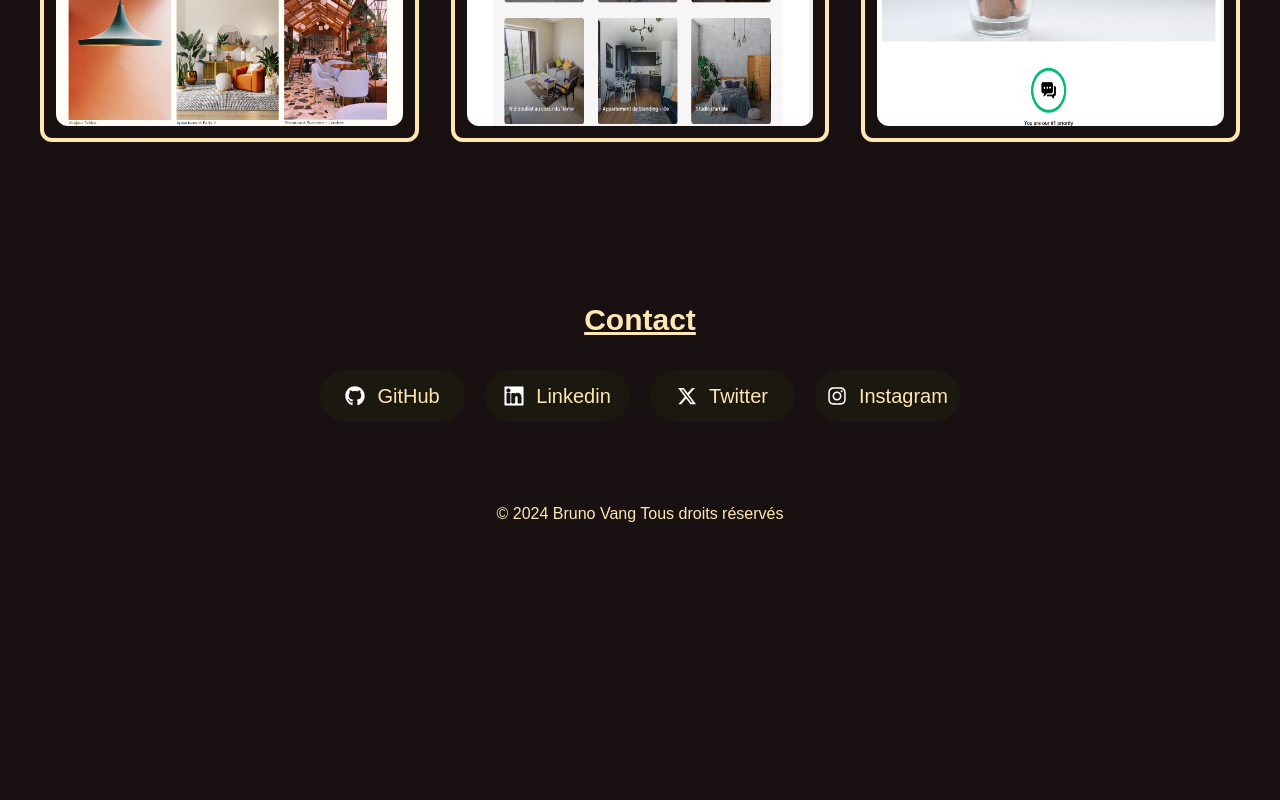
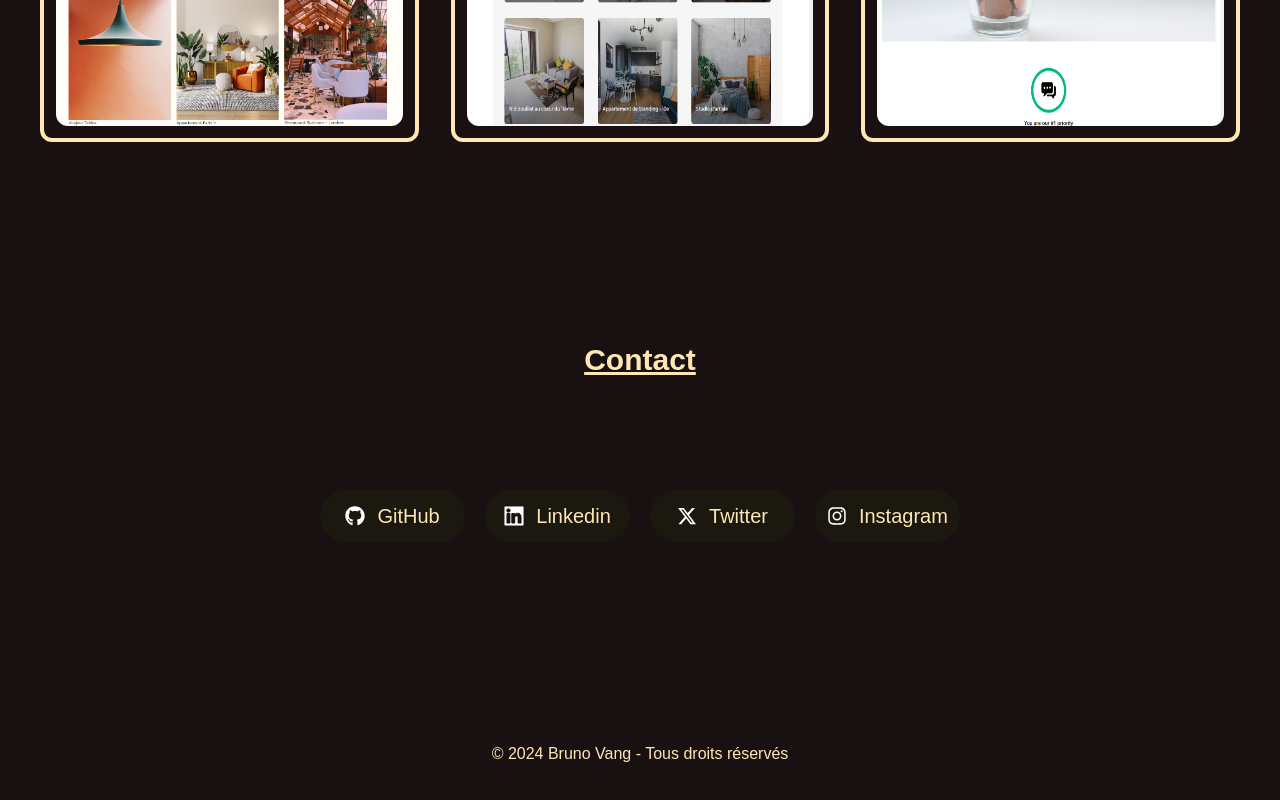
Before and after one commit to Buens18k/Portfolio, a Next.js app: page / in a window 1280 px wide. Shown: the part 1530-2330 px from the top of the page. Before the commit the page ends 2096 px from the top, so only its background shows below. Built offline with nearby package versions, Linux system fonts and the light colour scheme; a web font is replaced by a local one.

Commit message:
padding Contact

```diff
--- a/app/components/footer.tsx
+++ b/app/components/footer.tsx
@@ -1,10 +1,10 @@
 function Footer() {
   return (
-    <section>
+    <footer>
       <div className="flex justify-center p-10">
-        <p>&copy; 2024 Bruno Vang Tous droits réservés</p>
+        <p>&copy; 2024 Bruno Vang - Tous droits réservés</p>
       </div>
-    </section>
+    </footer>
   );
 }
 
--- a/app/page.tsx
+++ b/app/page.tsx
@@ -71,9 +71,9 @@ export default function Home() {
         </div>
       </section>
       <section className="w-full">
-        <div className="flex flex-col items-center justify-center gap-8">
+        <div className="flex flex-col items-center justify-center gap-8 p-10">
           <h5 className="text-3xl font-bold text-text underline">Contact</h5>
-          <div className="grid grid-cols-2 md:grid-cols-4 gap-5">
+          <div className="grid grid-cols-2 md:grid-cols-4 gap-5 p-20">
             <ButtonContact svg="/images/github.svg" buttonLink={{ title: 'GitHub', url: 'https://github.com/Buens18k' }} />
             <ButtonContact svg="/images/linkedin.svg" buttonLink={{ title: 'Linkedin', url: 'https://www.linkedin.com/in/bruno-vang/' }} />
             <ButtonContact svg="/images/xtwitter.svg" buttonLink={{ title: 'Twitter', url: 'https://twitter.com/_B18k' }} />
```
